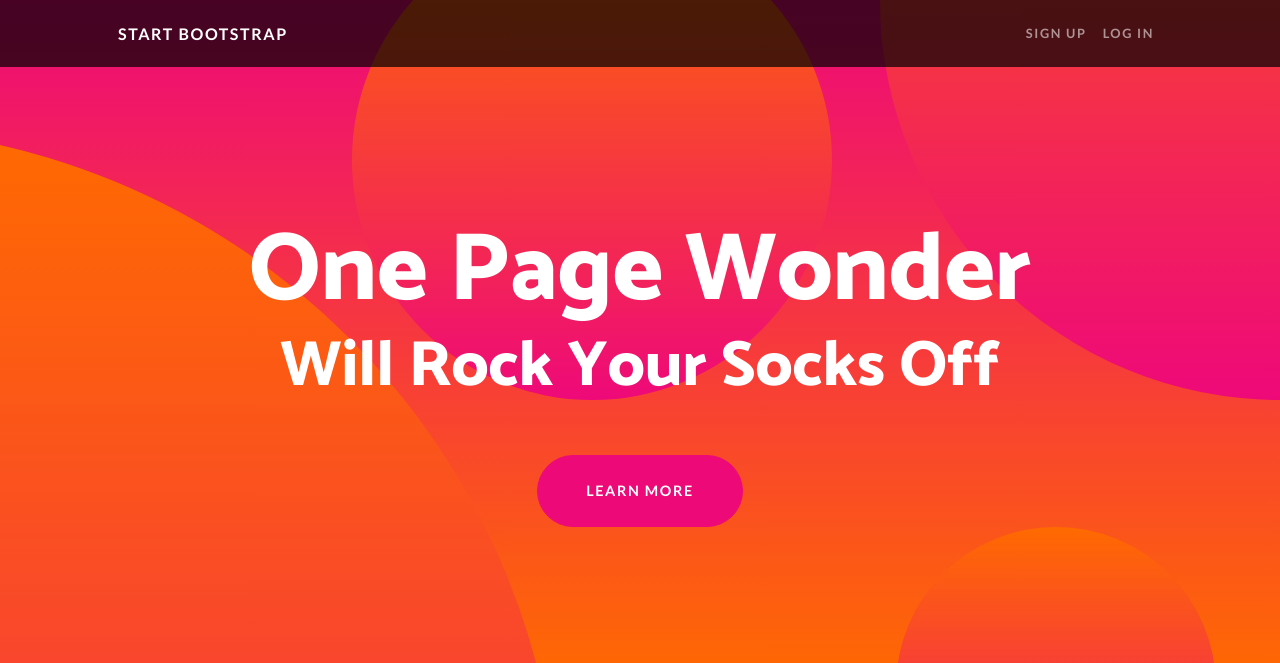
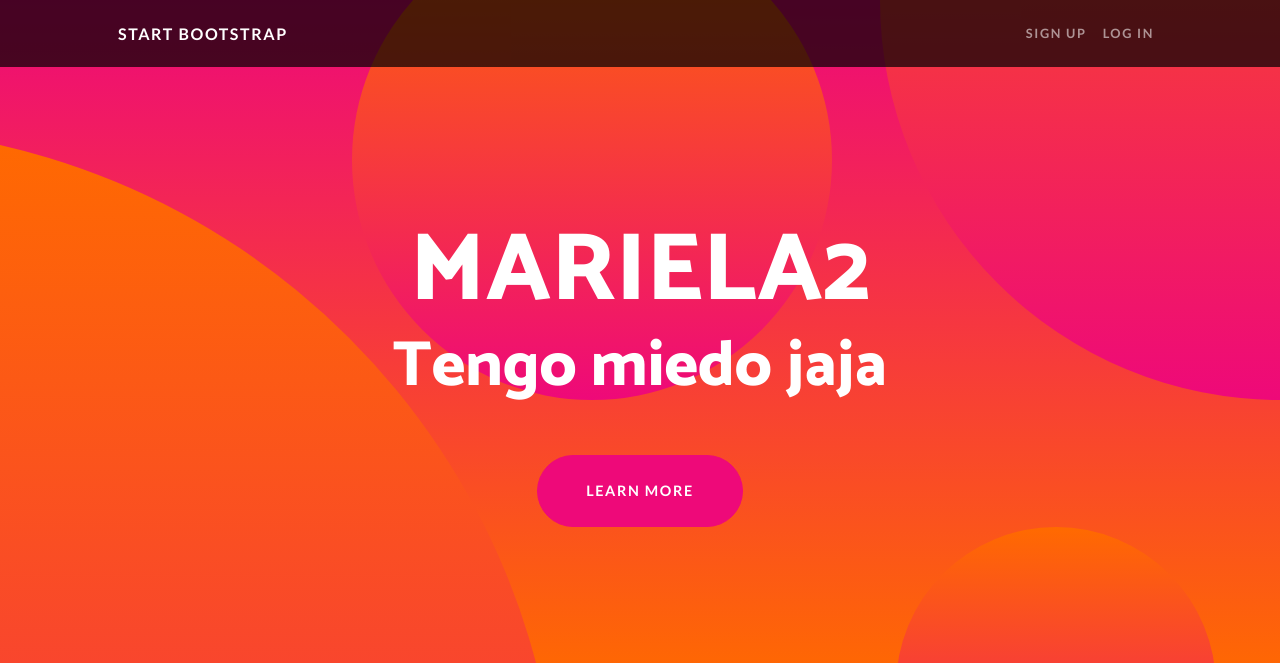
Before and after one commit to marielacortez/laboratorio2, a plain HTML site: page index.html in a window 1280 px wide. Shown: the top 663 px of the page. Drawn offline with nearby package versions, Linux system fonts and the light colour scheme.

Commit message:
modificar

```diff
--- a/index.html
+++ b/index.html
@@ -33,8 +33,8 @@
         <header class="masthead text-center text-white">
             <div class="masthead-content">
                 <div class="container px-5">
-                    <h1 class="masthead-heading mb-0">One Page Wonder</h1>
-                    <h2 class="masthead-subheading mb-0">Will Rock Your Socks Off</h2>
+                    <h1 class="masthead-heading mb-0">MARIELA2</h1>
+                    <h2 class="masthead-subheading mb-0">Tengo miedo jaja</h2>
                     <a class="btn btn-primary btn-xl rounded-pill mt-5" href="#scroll">Learn More</a>
                 </div>
             </div>
```
